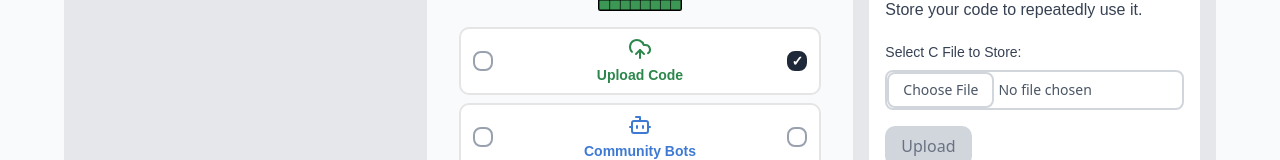
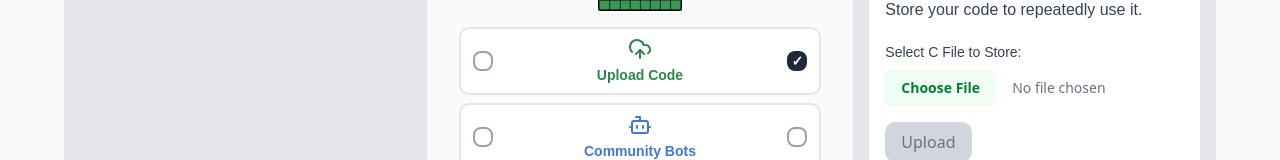
Before and after one commit to joewang0430/rever-c, a Next.js app in the folder client/: page /setup in a window 1280 px wide. Both pictures are taken after a click on the button 797 px from the left and 366 px from the top of the page. Shown: the part 305-465 px from the top of the page. Built offline with nearby package versions, Linux system fonts and the light colour scheme; no server answers.

Commit message:
cache upload further improved

```diff
--- a/client/src/components/setup/PlayerTypeSelection.tsx
+++ b/client/src/components/setup/PlayerTypeSelection.tsx
@@ -133,7 +133,7 @@ const PlayerTypeSelection = ({
                         className={`
                             flex items-center justify-between gap-4 px-3 py-2 rounded-lg transition-all duration-200
                             ${isDisabled
-                                ? 'bg-gray-100 opacity-60'
+                                ? 'bg-gray-100 opacity-60 border-2 border-gray-100'
                                 : `group bg-white hover:border-gray-300 hover:bg-gray-100/50 border-2`
                             }
                         `}
--- a/client/src/components/setup/ui/CacheUpload.tsx
+++ b/client/src/components/setup/ui/CacheUpload.tsx
@@ -179,7 +179,7 @@ const CacheUpload = ({ playerConfig, onConfigChange, side }: CacheUploadProps) =
 
             {/* Current Cache Display */}
             {cacheState && (
-                <div className={`p-4 bg-white rounded-lg border-2 ${cacheState.status === "success" ? "border-rvc-primary-green" : "border-rvc-primary-yellow"}`}>
+                <div className={`p-6 bg-white rounded-lg border-2 ${cacheState.status === "success" ? "border-rvc-primary-green" : "border-rvc-primary-yellow"}`}>
                     <div className="flex items-start justify-between">
                         <div className="flex-1">
                             <div className="flex items-center space-x-2 mb-2">
@@ -200,7 +200,7 @@ const CacheUpload = ({ playerConfig, onConfigChange, side }: CacheUploadProps) =
                                 )}
                             </div>
                         </div>
-                        {isCacheAvailable() && (
+                        {isCacheAvailable() && cacheState.status === "success" && (
                             <div className="flex items-center space-x-1 text-green-600">
                                 <span className="inline-block w-1.5 h-1.5 rounded-full bg-rvc-primary-green align-middle mr-1"></span>
                                 <span className="text-xs font-medium rvct-theme-500 text-rvc-primary-green">Ready</span>
@@ -221,7 +221,7 @@ const CacheUpload = ({ playerConfig, onConfigChange, side }: CacheUploadProps) =
                             type="file"
                             accept=".c"
                             onChange={handleFileSelect}
-                            className="block w-full text-sm text-gray-600 border-2 border-gray-300 rounded-md font-medium file:px-3.5 file:py-1.5 file:rounded-md file:border-2 file:border-gray-300 file:bg-white file:text-gray-600 file:font-medium file:text-sm transition-colors file:cursor-pointer hover:file:bg-gray-50/70 focus:outline-none focus:ring-2 focus:ring-blue-500 focus:ring-offset-2"
+                            className="block w-full text-sm text-gray-500 file:mr-4 file:py-2 file:px-4 file:rounded file:border-0 file:text-sm file:font-semibold file:bg-green-50 file:text-green-700 hover:file:bg-green-100"
                         />
                     </div>
 
```
